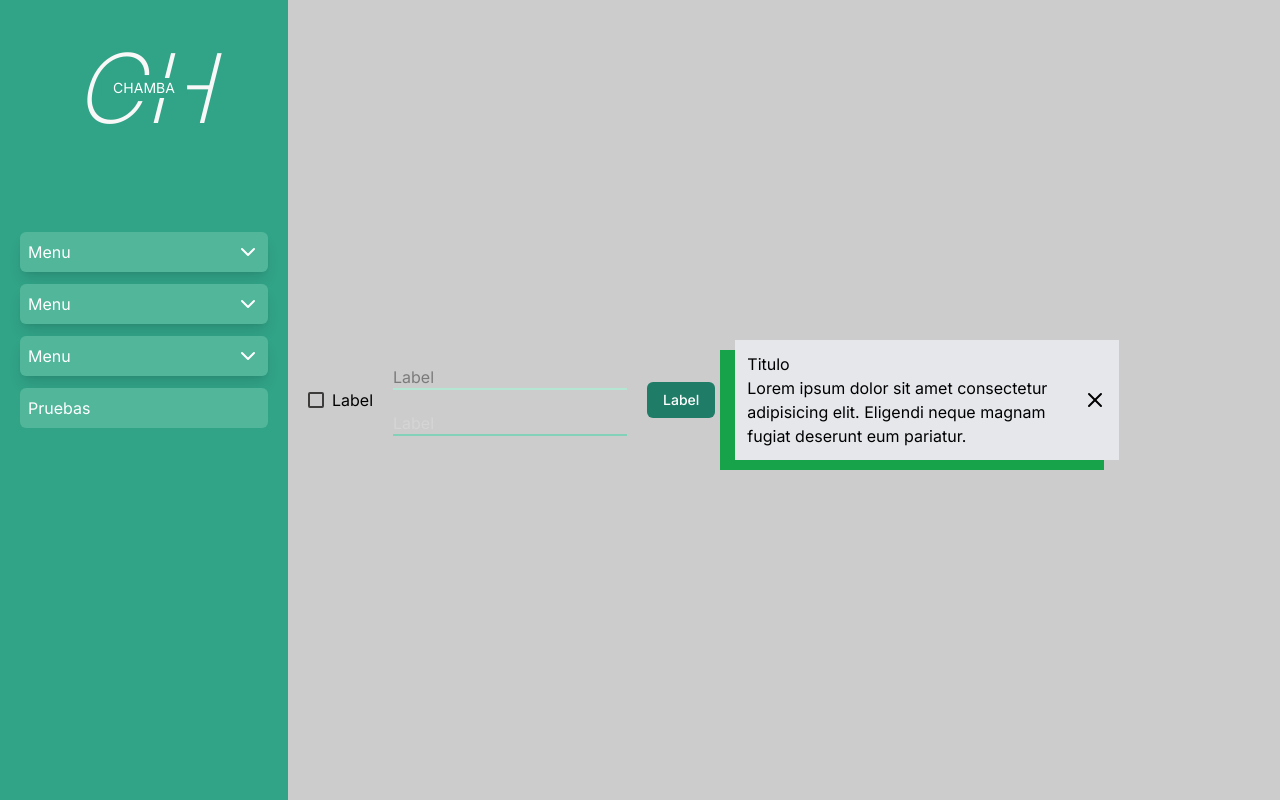
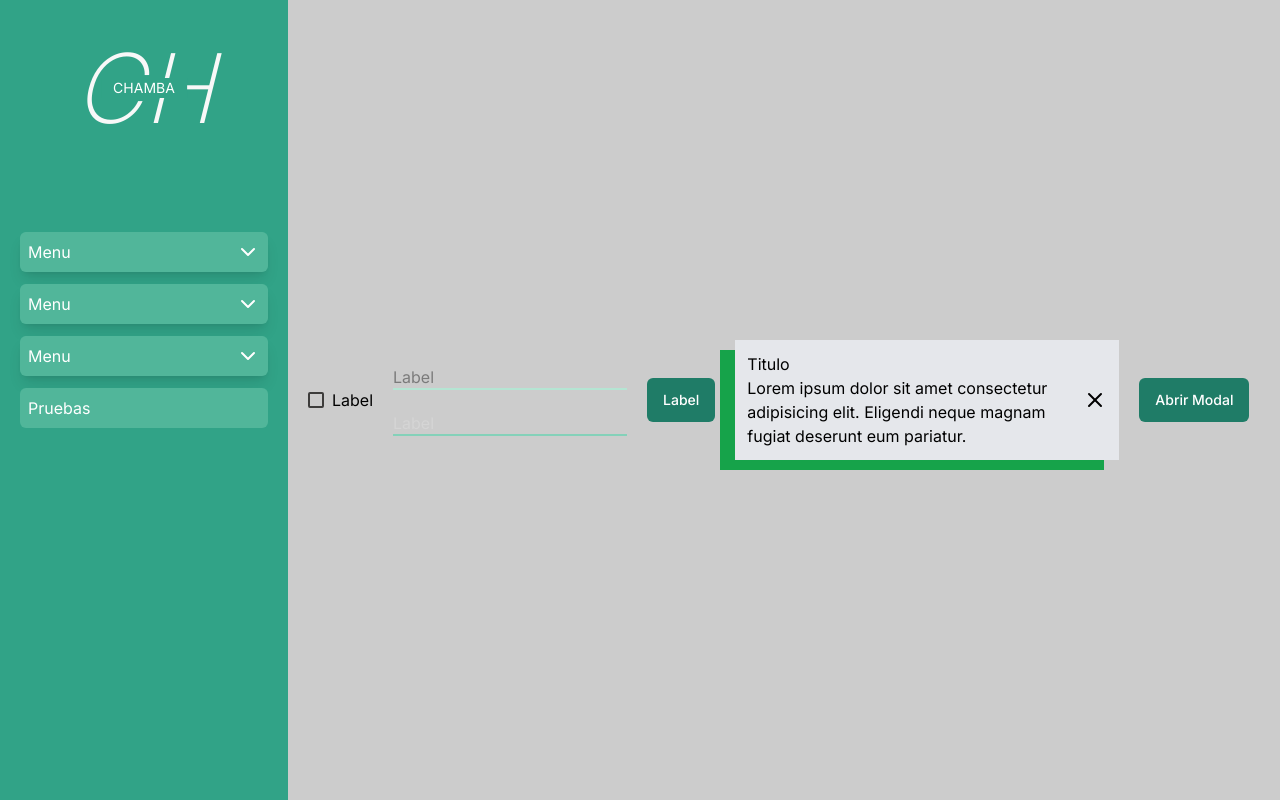
Before and after one commit to Hook03cdl/chamba, a Next.js app: page /pruebas in a window 1280 px wide. Shown: the top 800 px of the page. Built offline with nearby package versions, Linux system fonts and the light colour scheme.

Commit message:
Creacion de componente modal y modificacion de componentes anteriores

```diff
--- a/app/(page)/layout.tsx
+++ b/app/(page)/layout.tsx
@@ -1,5 +1,6 @@
 import Footer from '@/components/footer/Footer';
 import AsideBar from '@/components/nav/AsideBar';
+import Modal from '@/components/ui/Modal';
 import React from 'react';
 
 export default function LayoutPage({
@@ -8,12 +9,15 @@ export default function LayoutPage({
 	children: React.ReactNode;
 }>) {
 	return (
-		<div className="grid grid-cols-[auto_1fr]">
-			<AsideBar />
-			<main>
-				{children}
-				<Footer />
+		<>
+			<main className="grid grid-cols-[auto_1fr]">
+				<AsideBar />
+				<div>
+					{children}
+					<Footer />
+				</div>
 			</main>
-		</div>
+			<Modal />
+		</>
 	);
 }
--- a/app/(page)/pruebas/page.tsx
+++ b/app/(page)/pruebas/page.tsx
@@ -1,8 +1,12 @@
+'use client';
+
 import { Button } from '@/components/ui/button';
 import { Checkbox, Input } from '@/components/ui/Inputs';
 import { Toast } from '@/components/ui/Toast';
+import { openModal } from '@/hooks/useModal';
 
-export default function page() {
+export default function Pruebas() {
+	// const { openModal } = useModal();
 	return (
 		<section className="flex items-center gap-5 p-5 min-h-svh bg-[#ccc]">
 			<Checkbox id="Input" label="Label" required />
@@ -18,6 +22,7 @@ export default function page() {
 					'Lorem ipsum dolor sit amet consectetur adipisicing elit. Eligendi neque magnam fugiat deserunt eum pariatur.'
 				}
 			/>
+			<Button onClick={openModal}>Abrir Modal</Button>
 		</section>
 	);
 }
--- a/app/globals.css
+++ b/app/globals.css
@@ -1,7 +1,6 @@
 @tailwind base;
 @tailwind components;
 @tailwind utilities;
-
 * {
 	box-sizing: border-box;
 	margin: 0;
--- a/app/layout.tsx
+++ b/app/layout.tsx
@@ -1,14 +1,14 @@
 import type { Metadata } from 'next';
 import { Inter } from 'next/font/google';
 import './globals.css';
-import AsideBar from '@/components/nav/AsideBar';
-import Footer from '@/components/footer/Footer';
 
 const inter = Inter({ subsets: ['latin'] });
 
 export const metadata: Metadata = {
-	title: 'Create Next App',
-	description: 'Generated by create next app',
+	title: 'Chamba',
+	description:
+		'Con nostros podras encontrar desde un trabajo hasta alguien que te realice un trabaje ',
+	icons: { icon: '/images/notFound.png' },
 };
 
 export default function RootLayout({
--- /dev/null
+++ b/components/ui/Modal.tsx
@@ -0,0 +1,36 @@
+'use client';
+
+import { X } from 'lucide-react';
+import { Button } from './button';
+import Separator from './Separator';
+import { closeModal, useModal } from '@/hooks/useModal';
+
+export default function Modal() {
+	const { isOpen } = useModal();
+	if (isOpen) {
+		return (
+			<div className="fixed inset-0 grid place-content-center bg-black/30 h-svh w-full p-24 overflow-y-auto">
+				<div className="bg-humo p-5 min-w-96 rounded-lg">
+					<h3 className="text-3xl text-gray-400">Titulo</h3>
+					<Separator />
+					<div>
+						<p>
+							Lorem, ipsum dolor sit amet consectetur adipisicing elit. Est
+							nesciunt, aliquam libero eligendi hic quibusdam? Veritatis, neque
+							eius, officiis saepe at explicabo nemo, autem alias delectus
+							molestiae iusto sapiente reprehenderit.
+						</p>
+					</div>
+					<Separator />
+					<div className="flex justify-end gap-5">
+						<Button variant={'secondary'} onClick={closeModal}>
+							Cancelar
+						</Button>
+						<Button>Aceptar</Button>
+					</div>
+				</div>
+			</div>
+		);
+	}
+	return;
+}
--- a/components/ui/button.tsx
+++ b/components/ui/button.tsx
@@ -12,14 +12,13 @@ const buttonVariants = cva(
 				default: 'bg-niagara-600 hover:bg-niagara-500 text-white',
 				destructive: 'bg-red-600 hover:bg-red-600/80 text-white',
 				outline:
-					'border border-input bg-background hover:bg-accent hover:text-accent-foreground',
-				secondary:
-					'bg-secondary text-secondary-foreground hover:bg-secondary/80',
+					'border border-input bg-background hover:bg-accent hover:text-accent',
+				secondary: 'bg-gray-200 hover:bg-gray-300',
 				ghost: 'hover:bg-accent hover:text-accent-foreground',
 				link: 'text-primary underline-offset-4 hover:underline',
 			},
 			size: {
-				default: 'px-4 py-2 h-fit',
+				default: 'px-4 py-3 h-fit',
 				sm: 'h-9 rounded-md px-3',
 				lg: 'h-11 rounded-md px-8',
 				icon: 'h-10 w-10',
--- /dev/null
+++ b/hooks/useModal.ts
@@ -0,0 +1,14 @@
+import { create } from 'zustand';
+
+interface UseModalProps {
+	isOpen: boolean;
+	openModal: () => void;
+	closeModal: () => void;
+}
+
+export const useModal = create(() => ({
+	isOpen: false,
+}));
+
+export const openModal = () => useModal.setState(() => ({ isOpen: true }));
+export const closeModal = () => useModal.setState(() => ({ isOpen: false }));
--- a/package.json
+++ b/package.json
@@ -17,7 +17,8 @@
     "react": "^18.3.1",
     "react-dom": "^18",
     "tailwind-merge": "^2.5.2",
-    "tailwindcss-animate": "^1.0.7"
+    "tailwindcss-animate": "^1.0.7",
+    "zustand": "^4.5.5"
   },
   "devDependencies": {
     "@types/node": "^20",
```
Also changed, not shown: 1 other file (tests, documents, lock files or other folders).
